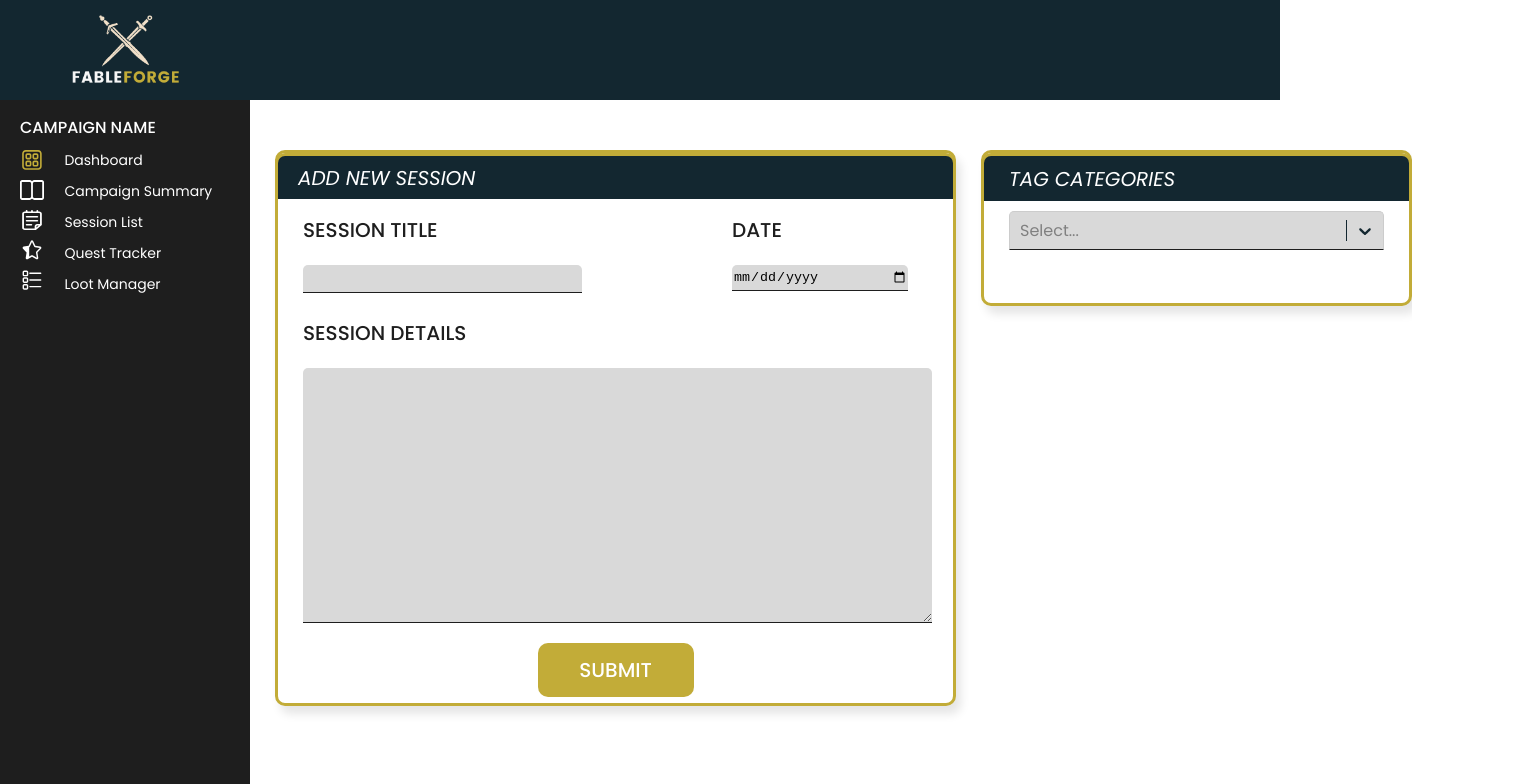
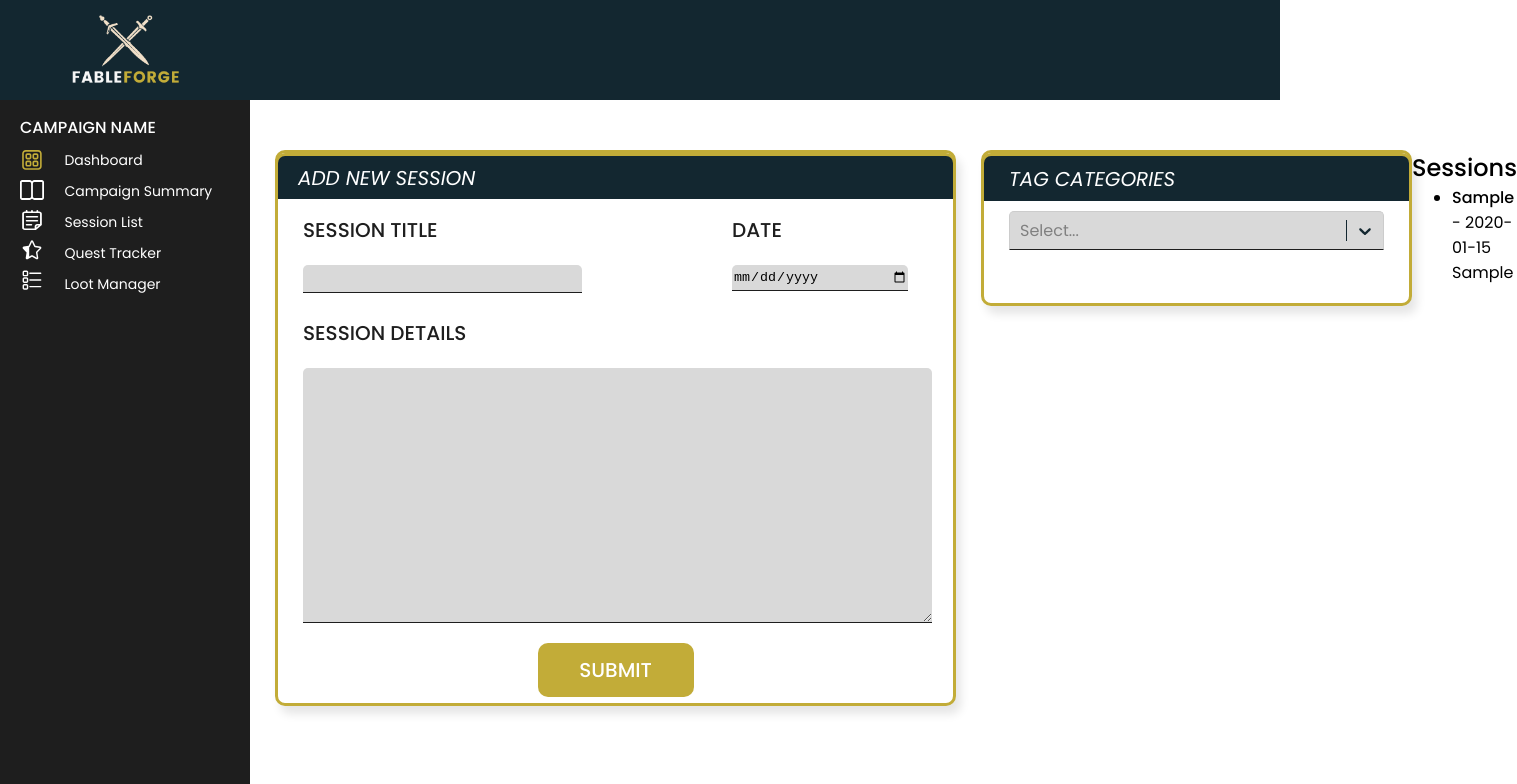
Before and after one commit to alliebourden/fableforge, a React (Vite) app: page /session-editor in a window 1280 px wide. Both pictures are taken after typing "Sample", "2020-01-15", "Sample" into the empty fields and a click on the button "SUBMIT". Shown: the top 784 px of the page, 1517 px wide, since content can reach past the window. Built offline with nearby package versions, Linux system fonts and the light colour scheme.

Commit message:
chore - show sessions on session-editor page

```diff
--- a/src/components/SessionEditor.jsx
+++ b/src/components/SessionEditor.jsx
@@ -89,6 +89,7 @@ const tags = [
 
 const SessionEditor = ({ onAddSession }) => {
   const [selectedTags, setSelectedTags] = useState([]);
+  const [sessions, setSessions] = useState([]);
   const { register, handleSubmit, reset } = useForm();
 
   const handleChange = (selectedOptions) => {
@@ -100,6 +101,9 @@ const SessionEditor = ({ onAddSession }) => {
     if (typeof onAddSession === "function") {
       onAddSession(data);
     }
+
+    setSessions((prevSessions) => [...prevSessions, data]);
+
     reset();
   };
 
@@ -201,6 +205,17 @@ const SessionEditor = ({ onAddSession }) => {
           isMulti
         />
       </div>
+      <div>
+        <h2>Sessions</h2>
+        <ul>
+          {sessions.map((session, index) => (
+            <li key={index}>
+              <strong>{session.header}</strong> - {session.date}
+              <p>{session.body}</p>
+            </li>
+          ))}
+        </ul>
+      </div>
     </div>
   );
 };
```
